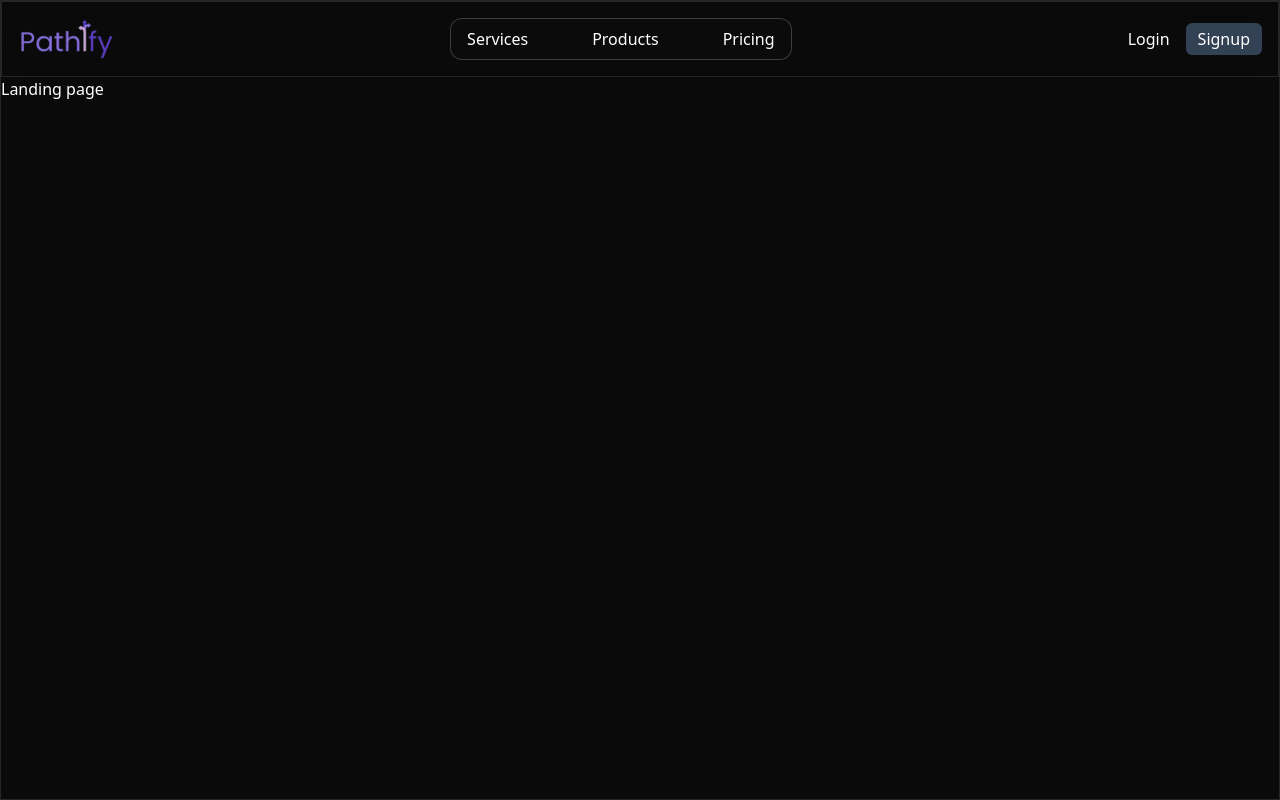
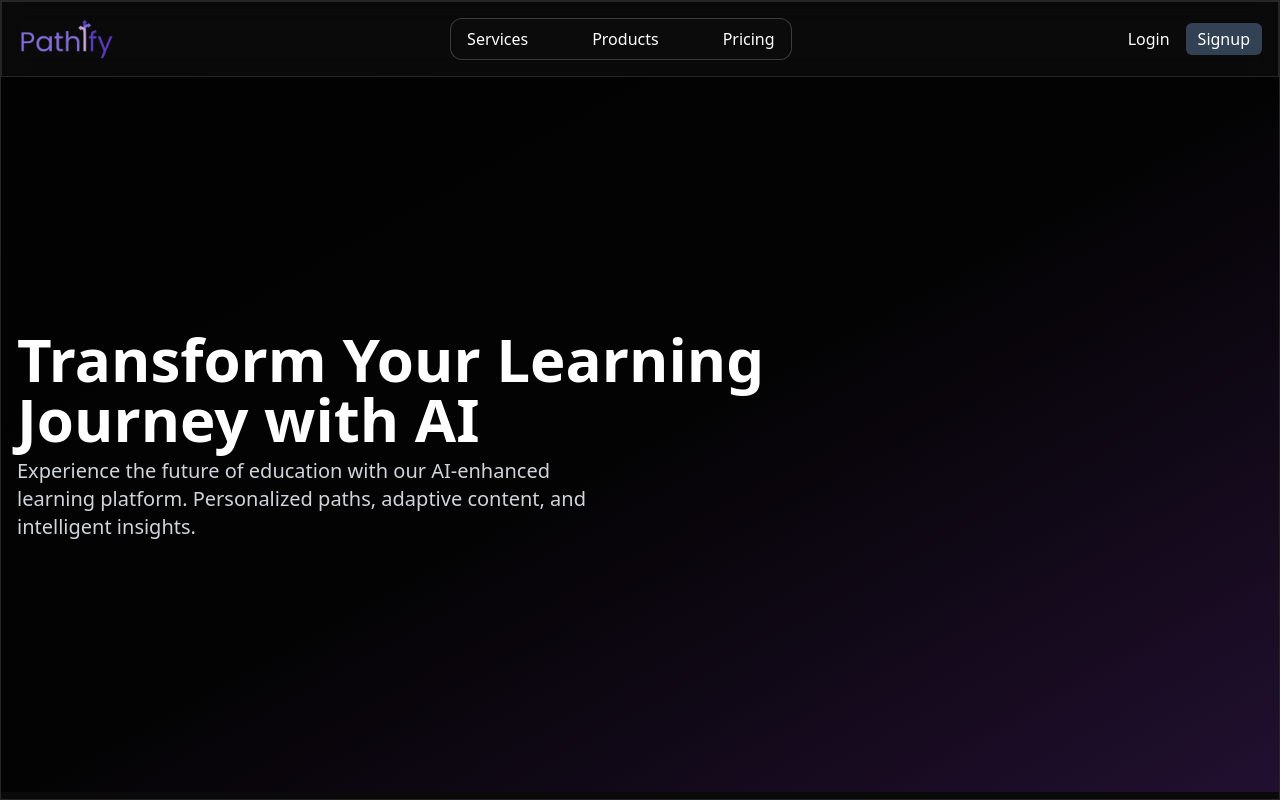
Before and after one commit to 712Kunal/Classroom.io, a React (Vite) app in the folder frontend/: page / in a window 1280 px wide. Built offline with nearby package versions, Linux system fonts and the light colour scheme; no server answers.

Commit message:
aaded something in hero section

```diff
--- a/frontend/src/Components/core/LandingNavbar.jsx
+++ b/frontend/src/Components/core/LandingNavbar.jsx
@@ -43,13 +43,13 @@ export default function LandingNavbar() {
                   <ProductItem
                     title="Task Scheduler AI"
                     href="https://userogue.com"
-                    src="https://assets.aceternity.com/demos/Screenshot+2024-02-21+at+11.47.07%E2%80%AFPM.png"
+                    src="src/assets/scheduler.png"
                     description="Smart task management with AI-suggested prioritization and reminders."
                   />
                   <ProductItem
                     title="Smart Notifications"
                     href="https://smartnotifications.com"
-                    src="https://example.com/smart-notifications.webp"
+                    src="src/assets/notif.png"
                     description="Stay on track with timely reminders and motivational nudges"
                   />
                 </div>
--- a/frontend/src/Pages/LandingPage.jsx
+++ b/frontend/src/Pages/LandingPage.jsx
@@ -5,7 +5,32 @@ function LandingPage() {
     <div className="border w-full h-full">
       <LandingNavbar />
       <main className="w-full h-auto">
-        <h1>Landing page</h1>
+        <div className="hero-section relative h-[calc(100dvh-85px)] overflow-hidden">
+          {/* Spline Background Container */}
+          <div className="absolute inset-0 w-full h-full">
+            {/* Example: <Spline scene="..." /> */}
+          </div>
+
+          {/* Overlay to ensure text readability */}
+          <div className="absolute inset-0 bg-gradient-to-br from-black/80 via-black/70 to-purple-900/30" />
+
+          {/* Content Container */}
+          <div className="relative flex items-center h-full w-full">
+            <div className="container mx-auto px-4">
+              <div className="max-w-3xl">
+                <div className="animate flex flex-col gap-2">
+                  <h1 className="text-5xl md:text-6xl font-bold text-white">
+                    Transform Your Learning Journey with AI
+                  </h1>
+                  <p className="text-gray-300 text-lg md:text-xl max-w-xl">
+                    Experience the future of education with our AI-enhanced learning platform.
+                    Personalized paths, adaptive content, and intelligent insights.
+                  </p>
+                </div>
+              </div>
+            </div>
+          </div>
+        </div>
       </main>
     </div>
   );
```
Also changed, not shown: frontend/src/assets/notif.png (added), frontend/src/assets/scheduler.png (added).
